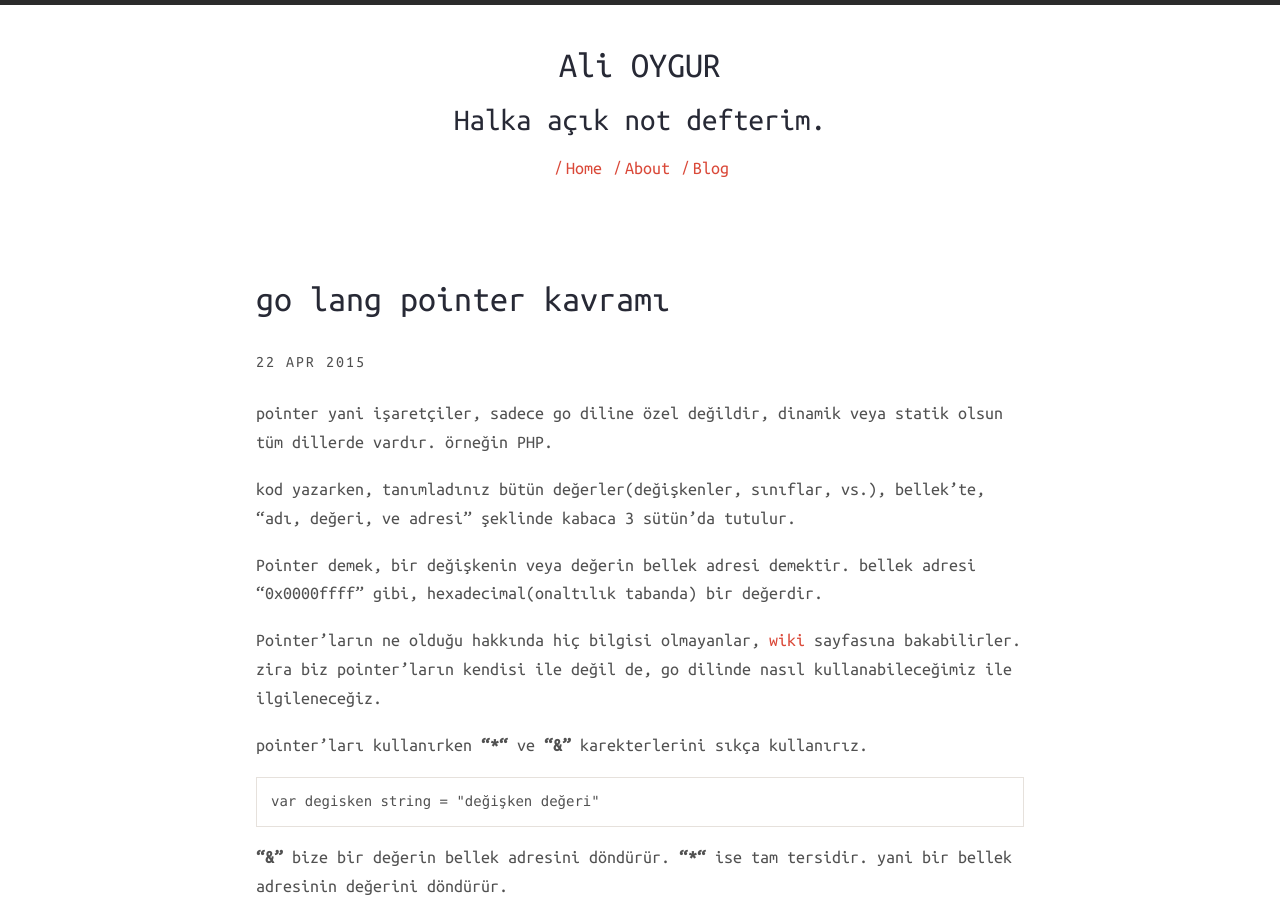
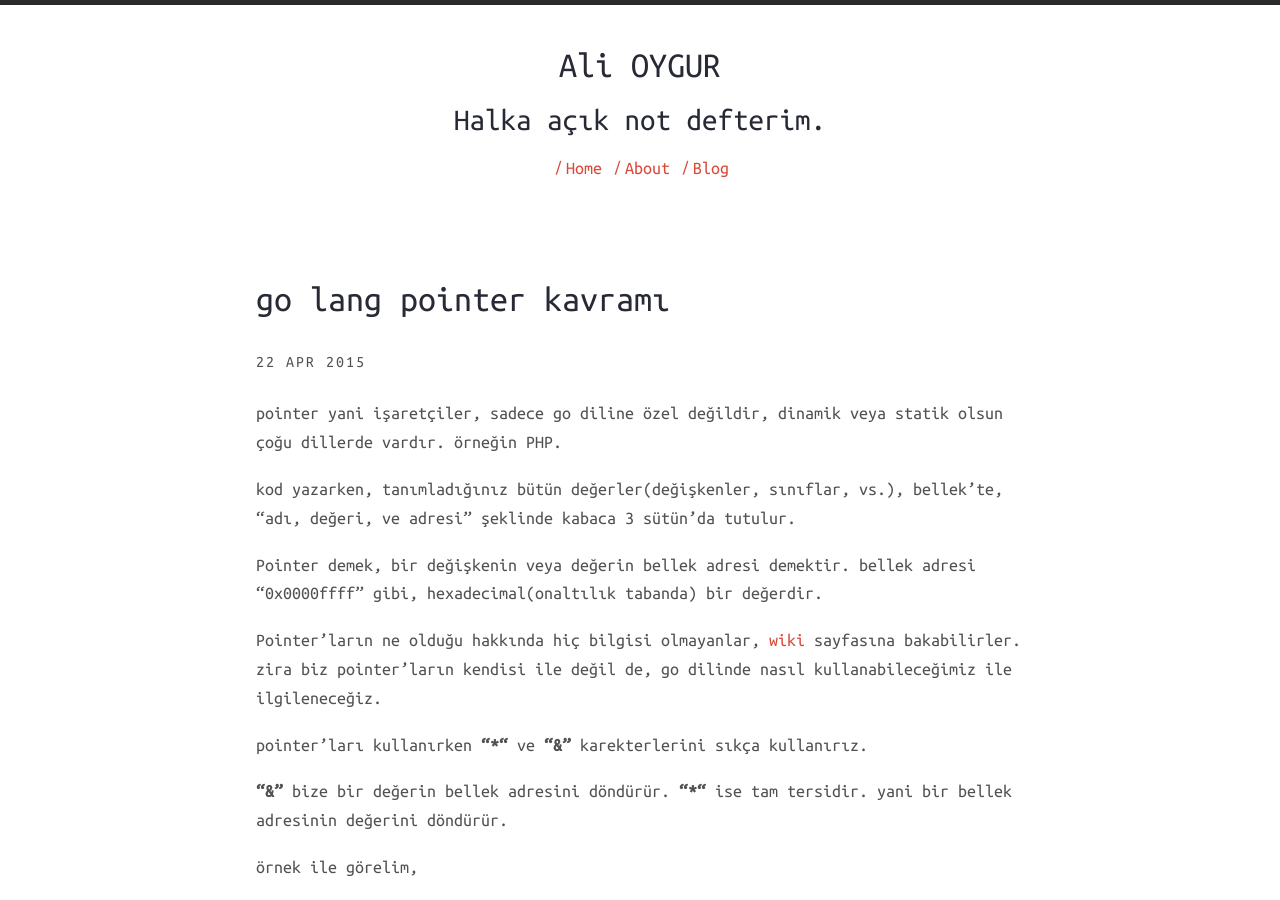
Before and after one commit to alioygur/alioygur.github.io, a Jekyll site: the page built from _posts/2015-04-22-go-lang-pointer-kavrami.md, in a window 1280 px wide and 900 px high. Built offline with Jekyll 4.4.1, drawn with Linux system fonts in a browser that asks for light colours; nearby versions of some CDN libraries; comment, search, counter and statistics services are not loaded.

Commit message:
updated post

````diff
--- a/_posts/2015-04-22-go-lang-pointer-kavrami.md
+++ b/_posts/2015-04-22-go-lang-pointer-kavrami.md
@@ -5,19 +5,15 @@ categories:
 - go
 ---
 
-pointer yani işaretçiler, sadece go diline özel değildir, dinamik veya statik olsun tüm dillerde vardır. örneğin PHP.
+pointer yani işaretçiler, sadece go diline özel değildir, dinamik veya statik olsun çoğu dillerde vardır. örneğin PHP.
 
-kod yazarken, tanımladınız bütün değerler(değişkenler, sınıflar, vs.), bellek'te, "adı, değeri, ve adresi" şeklinde kabaca 3 sütün'da tutulur.
+kod yazarken, tanımladığınız bütün değerler(değişkenler, sınıflar, vs.), bellek'te, "adı, değeri, ve adresi" şeklinde kabaca 3 sütün'da tutulur.
 
 Pointer demek, bir değişkenin veya değerin bellek adresi demektir. bellek adresi "0x0000ffff" gibi, hexadecimal(onaltılık tabanda) bir değerdir.
 
 Pointer'ların ne olduğu hakkında hiç bilgisi olmayanlar, [wiki](http://tr.wikipedia.org/wiki/%C4%B0%C5%9Faret%C3%A7iler) sayfasına bakabilirler. zira biz pointer'ların kendisi ile değil de, go dilinde nasıl kullanabileceğimiz ile ilgileneceğiz.
 
 pointer'ları kullanırken **"*"** ve **"&"** karekterlerini sıkça kullanırız.
-
-```
-var degisken string = "değişken değeri"
-```
 
 **"&"** bize bir değerin bellek adresini döndürür. **"*"** ise tam tersidir. yani bir bellek adresinin değerini döndürür.
 
````
